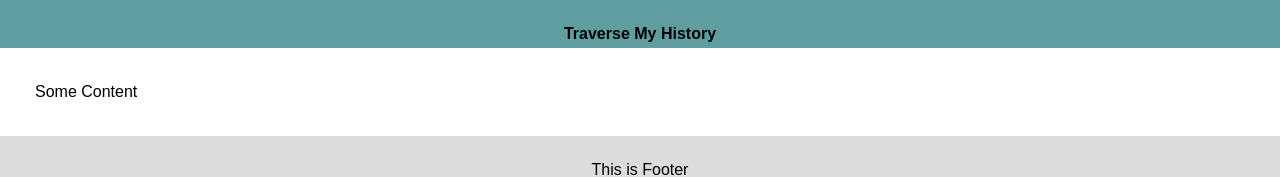
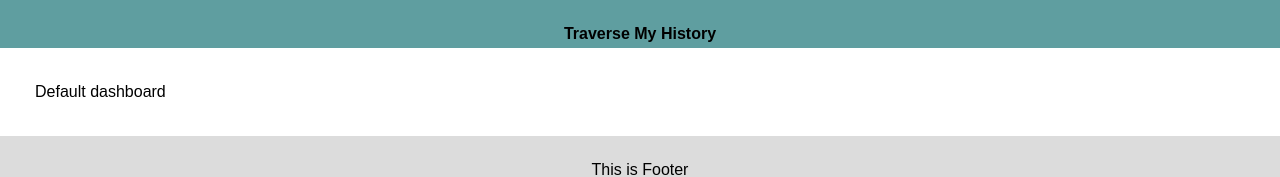
Before and after one commit to prabodhmeshram/traverse-my-history-web, a React (Create React App) app: page / in a window 1280 px wide. Shown: the top 177 px of the page. Built offline with nearby package versions, Linux system fonts and the light colour scheme.

Commit message:
Working adding dyanamic content to Dashboard content

```diff
--- a/src/components/MainContent/mainContent.js
+++ b/src/components/MainContent/mainContent.js
@@ -1,7 +1,7 @@
 import React from "react";
 
-export const MainContent  = () => {
+export const MainContent  = (props) => {
     return(
-        <div> Some Content </div>
+        <div> {props.content} </div>
     )
 }
--- a/src/containers/Dashboard/dashboard.js
+++ b/src/containers/Dashboard/dashboard.js
@@ -6,7 +6,9 @@ import {MainContent} from "../../components/MainContent/mainContent";
 
 import "./dashboard.css";
 export class Dashboard extends Component{
-
+    state = {
+        content : 'Default dashboard'
+    }
     render(){
         return(
             <div className='container-wrapper'>
@@ -18,7 +20,7 @@ export class Dashboard extends Component{
                         <Header />
                     </div>
                     <div className='main-content'>
-                        <MainContent />
+                        <MainContent content={this.state.content} />
                     </div>
                     <div className='footer-container'>
                         <Footer />
```
